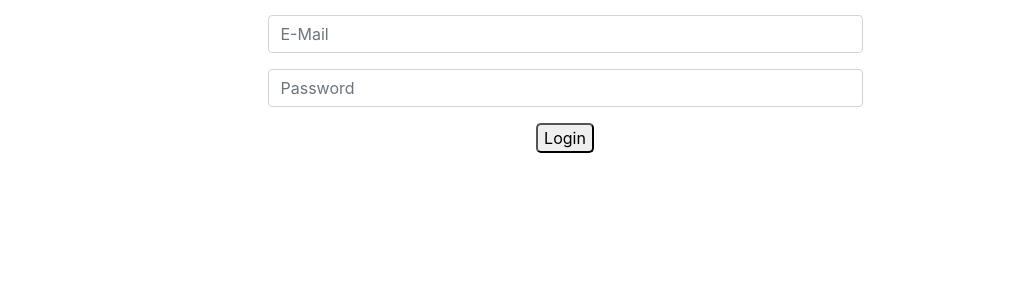
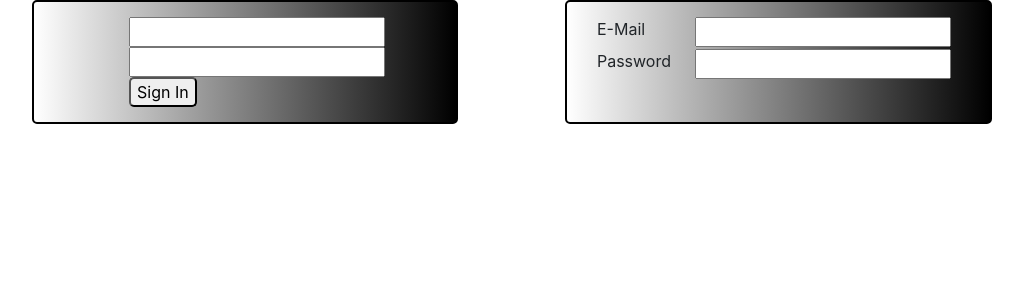
Before and after one commit to StockApp-Org/StockApp, a React (Create React App) app: page / in a window 1280 px wide. Shown: the top 300 px of the page, without its empty margins (75-1098 px from the left). Built offline with nearby package versions, Linux system fonts and the light colour scheme.

Commit message:
Changed login form and signup form from bootstrap to standard html

```diff
--- a/src/Pages/Login/LoginPage.css
+++ b/src/Pages/Login/LoginPage.css
@@ -1,11 +1,15 @@
-#formDiv {
-    text-align: center;
-    height: 100vh;
-    width: auto;
+.formDiv {
+    border: 2px solid black;
+    border-radius: 5px;
+    background: linear-gradient(90deg, white, black);
 }
 
 form {
-    padding-top: 15px;
+    padding: 15px;
+}
+
+form.input[type="text"] {
+    text-align: center;
 }
 
 input[type="submit"] {
--- a/src/Pages/Login/LoginPage.js
+++ b/src/Pages/Login/LoginPage.js
@@ -1,26 +1,50 @@
 import React from 'react';
-import { Container, Row, Col, Form } from 'react-bootstrap';
+import { Row, Col } from 'react-bootstrap';
 import './LoginPage.css';
 
 let LoginPage = () => {
     return (
-        <Container fluid id="formDiv">
-            <Row>
-                <Col lg={{offset: 3, span: 6}} md={{offset: 2, span: 8}} sm={12} xs={12}>
-                    <Form>
-                        <Form.Group>
-                            <Form.Control name="email" type="email" placeholder="E-Mail"></Form.Control>
-                        </Form.Group>
-                        <Form.Group>
-                            <Form.Control name="password" type="password" placeholder="Password"></Form.Control>
-                        </Form.Group>
-                        <Form.Group>
-                            <input type="submit" value="Login"></input>
-                        </Form.Group>
-                    </Form>
-                </Col>
-            </Row>
-        </Container>
+        <Row>
+            <Col id="loginDiv" className="formDiv" lg={{offset: 1, span: 4}} md={{offset: 1, span: 4}} sm={{offset: 1, span: 10}} xs={{offset: 1, span: 10}}>
+                <form>
+                    <Row>
+                        <Col lg={{offset: 2, span: 8}} sm={{offset: 1, span: 6}}>
+                            <span><input type="text" name="email" id="email"></input></span>
+                        </Col>
+                    </Row>
+                    <Row>
+                        <Col lg={{offset: 2, span: 9}} sm={{offset: 1, span: 6}}>
+                            <input type="password" name="password" id="password"></input>
+                        </Col>
+                    </Row>
+                    <Row>
+                        <Col lg={{offset: 2}} sm={{offset: 1}}>
+                            <input type="submit" value="Sign In"></input>
+                        </Col>
+                    </Row>
+                </form>
+            </Col>
+            <Col id="signupDiv" className="formDiv" lg={{offset: 1, span: 4}} md={{offset: 1, span: 4}} sm={12} xs={12}>
+                <form>
+                    <Row>
+                    <Col lg={3} md={3} sm={3}>
+                        <label for="email">E-Mail</label>
+                    </Col>
+                    <Col lg={9} md={9} sm={9}>
+                        <input type="text" name="email" id="email"></input>
+                    </Col>
+                    </Row>
+                    <Row>
+                    <Col lg={3} md={3} sm={3}>
+                        <label for="password">Password</label>
+                    </Col>
+                    <Col lg={9} md={9} sm={9}>
+                        <input type="password" name="password" id="password"></input>
+                    </Col>
+                    </Row>
+                </form>
+            </Col>
+        </Row>
     );
 }
 
```
